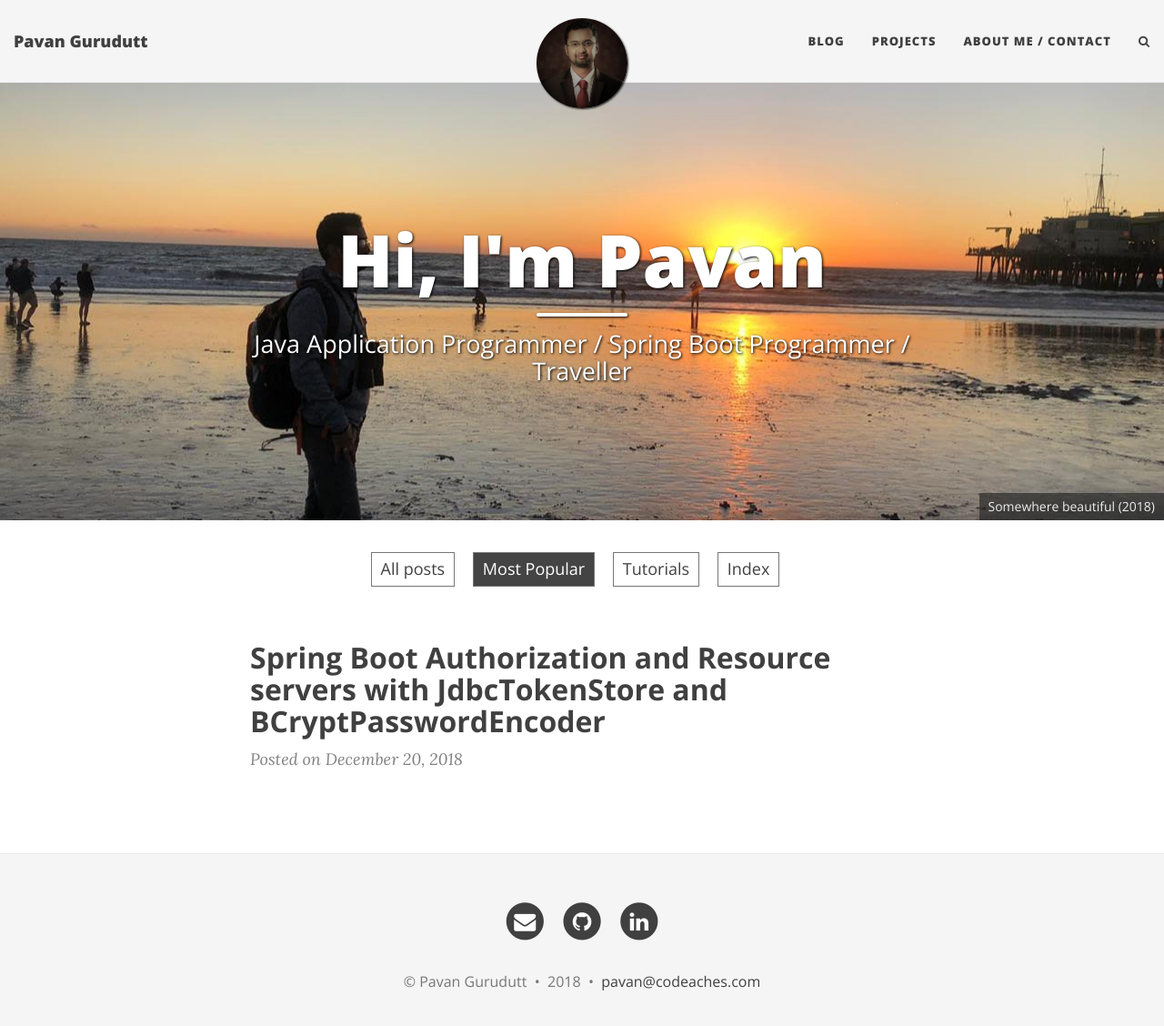
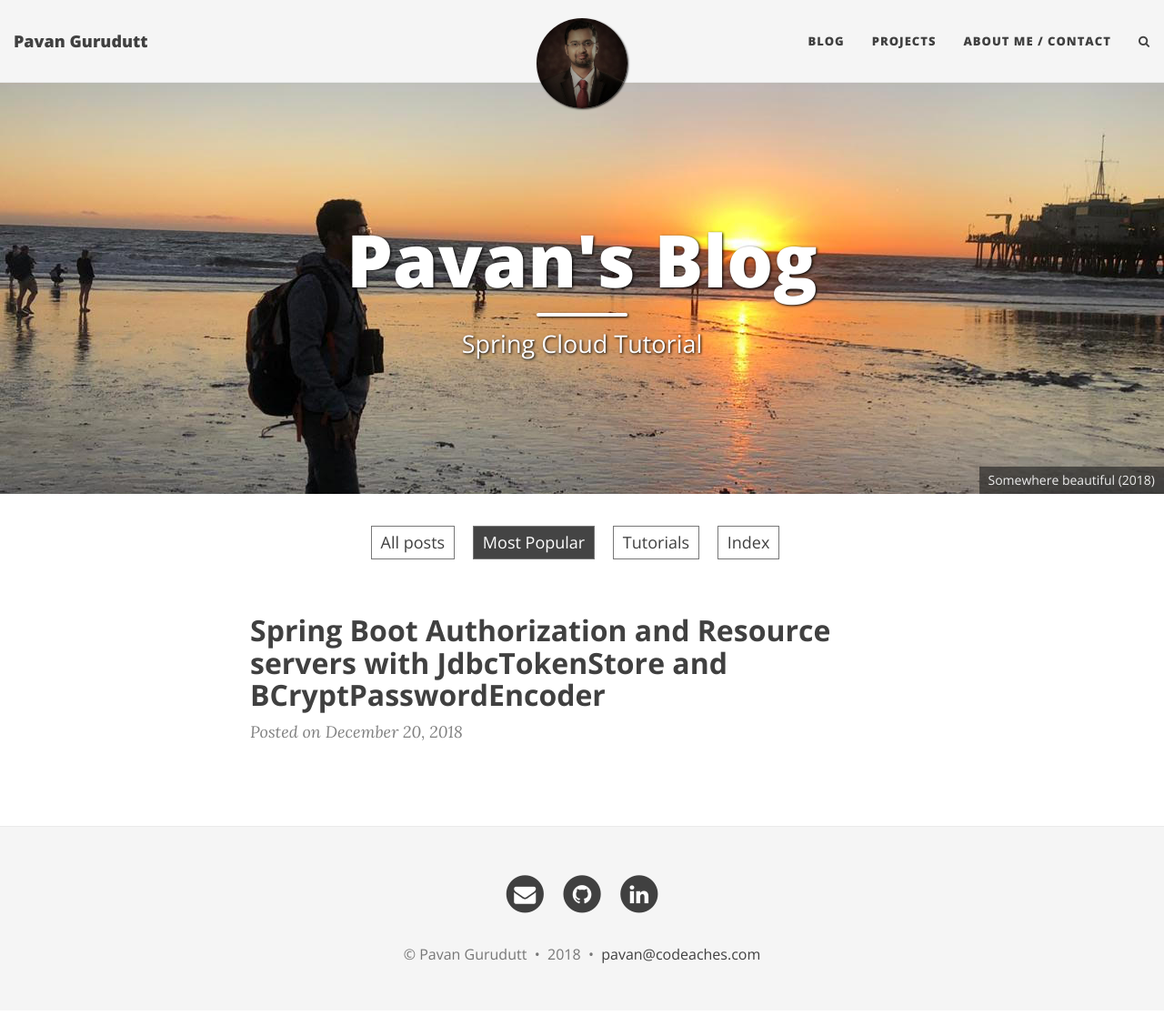
Before and after one commit to codeaches/codeaches.github.io, a Jekyll site: the page built from popular.md, in a window 1280 px wide and 1141 px high. Shown: the top 1128 px of the window at 91% size. Built offline with Jekyll 4.4.1, drawn with Linux system fonts in a browser that asks for light colours; nearby versions of some CDN libraries.

Commit message:
no message

```diff
--- a/index.html
+++ b/index.html
@@ -1,7 +1,7 @@
 ---
 layout: page
-title: "Hi, I'm Pavan"
-subtitle: Java Application Programmer / Spring Boot Programmer / Traveller
+title: "Pavan's Blog"
+subtitle: Spring Cloud Tutorial
 css: "/css/index.css"
 meta-title: "Pavan Gurudutt - Java Application Programmer"
 meta-description: "Java Application Programmer and consultant with a Bachelor's degree in Electronics and Communications"
--- a/popular.md
+++ b/popular.md
@@ -1,7 +1,7 @@
 ---
 layout: page
-title: "Hi, I'm Pavan"
-subtitle: Java Application Programmer / Spring Boot Programmer / Traveller
+title: "Pavan's Blog"
+subtitle: Spring Cloud Tutorial
 css: "/css/index.css"
 meta-title: "Pavan Gurudutt - Java Application Programmer"
 meta-description: "Java Application Programmer and consultant with a Bachelor's degree in Electronics and Communications"
```
Also changed, not shown: _posts/2018-12-20-Spring Boot-OAuth2 and Resource Server setup.md (+2 -2 lines), tutorials.md (+2 -2 lines).
